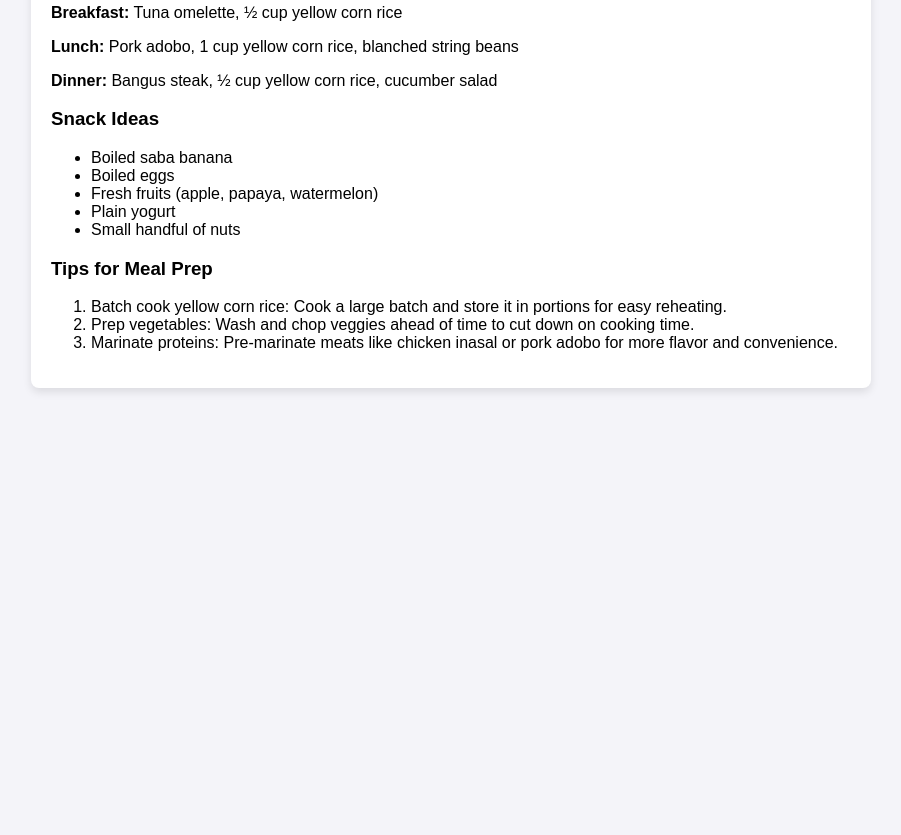
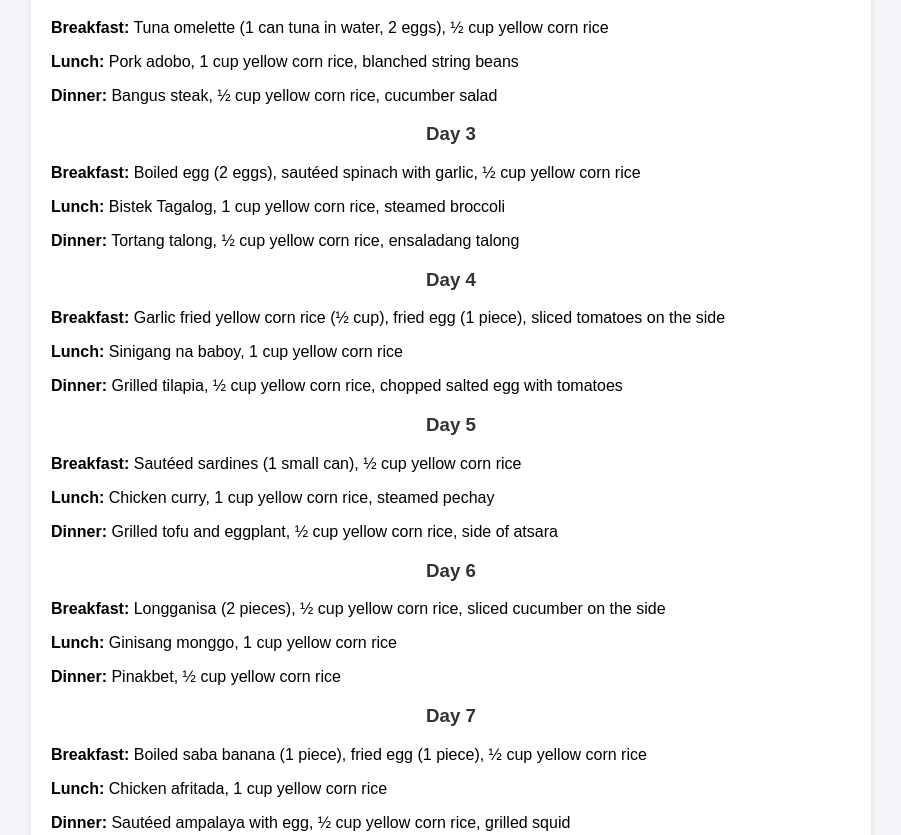
Before and after one commit to zylrey/mealprep, a plain HTML site: page index.html in a window 1280 px wide. Shown: the part 461-1296 px from the top of the page, without its empty margins (189-1090 px from the left). Before the commit the page ends 889 px from the top, so only its background shows below. Drawn offline with Linux system fonts and the light colour scheme.

Commit message:
update ini comm

```diff
--- a/index.html
+++ b/index.html
@@ -3,7 +3,7 @@
 <head>
     <meta charset="UTF-8">
     <meta name="viewport" content="width=device-width, initial-scale=1.0">
-    <title>30-Day Meal Prep Plan</title>
+    <title>7-Day Meal Prep Plan</title>
     <style>
         body {
             font-family: Arial, sans-serif;
@@ -11,7 +11,7 @@
             margin: 0;
             padding: 20px;
         }
-        h1, h2 {
+        h1, h2, h3 {
             text-align: center;
             color: #333;
         }
@@ -23,10 +23,18 @@
             border-radius: 8px;
             max-width: 800px;
         }
+        ul, ol {
+            margin: 0;
+            padding: 0;
+            list-style-type: none;
+        }
+        li {
+            margin: 5px 0;
+        }
     </style>
 </head>
 <body>
-    <h1>30-Day Meal Prep Plan</h1>
+    <h1>7-Day Meal Prep Plan</h1>
 
     <div class="meal-plan">
         <h2>Meal Plan Overview</h2>
@@ -43,11 +51,34 @@
         <p><strong>Dinner:</strong> Tinolang manok, ½ cup yellow corn rice</p>
 
         <h3>Day 2</h3>
-        <p><strong>Breakfast:</strong> Tuna omelette, ½ cup yellow corn rice</p>
+        <p><strong>Breakfast:</strong> Tuna omelette (1 can tuna in water, 2 eggs), ½ cup yellow corn rice</p>
         <p><strong>Lunch:</strong> Pork adobo, 1 cup yellow corn rice, blanched string beans</p>
         <p><strong>Dinner:</strong> Bangus steak, ½ cup yellow corn rice, cucumber salad</p>
 
-        <!-- Continue with the rest of the days similarly -->
+        <h3>Day 3</h3>
+        <p><strong>Breakfast:</strong> Boiled egg (2 eggs), sautéed spinach with garlic, ½ cup yellow corn rice</p>
+        <p><strong>Lunch:</strong> Bistek Tagalog, 1 cup yellow corn rice, steamed broccoli</p>
+        <p><strong>Dinner:</strong> Tortang talong, ½ cup yellow corn rice, ensaladang talong</p>
+
+        <h3>Day 4</h3>
+        <p><strong>Breakfast:</strong> Garlic fried yellow corn rice (½ cup), fried egg (1 piece), sliced tomatoes on the side</p>
+        <p><strong>Lunch:</strong> Sinigang na baboy, 1 cup yellow corn rice</p>
+        <p><strong>Dinner:</strong> Grilled tilapia, ½ cup yellow corn rice, chopped salted egg with tomatoes</p>
+
+        <h3>Day 5</h3>
+        <p><strong>Breakfast:</strong> Sautéed sardines (1 small can), ½ cup yellow corn rice</p>
+        <p><strong>Lunch:</strong> Chicken curry, 1 cup yellow corn rice, steamed pechay</p>
+        <p><strong>Dinner:</strong> Grilled tofu and eggplant, ½ cup yellow corn rice, side of atsara</p>
+
+        <h3>Day 6</h3>
+        <p><strong>Breakfast:</strong> Longganisa (2 pieces), ½ cup yellow corn rice, sliced cucumber on the side</p>
+        <p><strong>Lunch:</strong> Ginisang monggo, 1 cup yellow corn rice</p>
+        <p><strong>Dinner:</strong> Pinakbet, ½ cup yellow corn rice</p>
+
+        <h3>Day 7</h3>
+        <p><strong>Breakfast:</strong> Boiled saba banana (1 piece), fried egg (1 piece), ½ cup yellow corn rice</p>
+        <p><strong>Lunch:</strong> Chicken afritada, 1 cup yellow corn rice</p>
+        <p><strong>Dinner:</strong> Sautéed ampalaya with egg, ½ cup yellow corn rice, grilled squid</p>
 
         <h3>Snack Ideas</h3>
         <ul>
```
